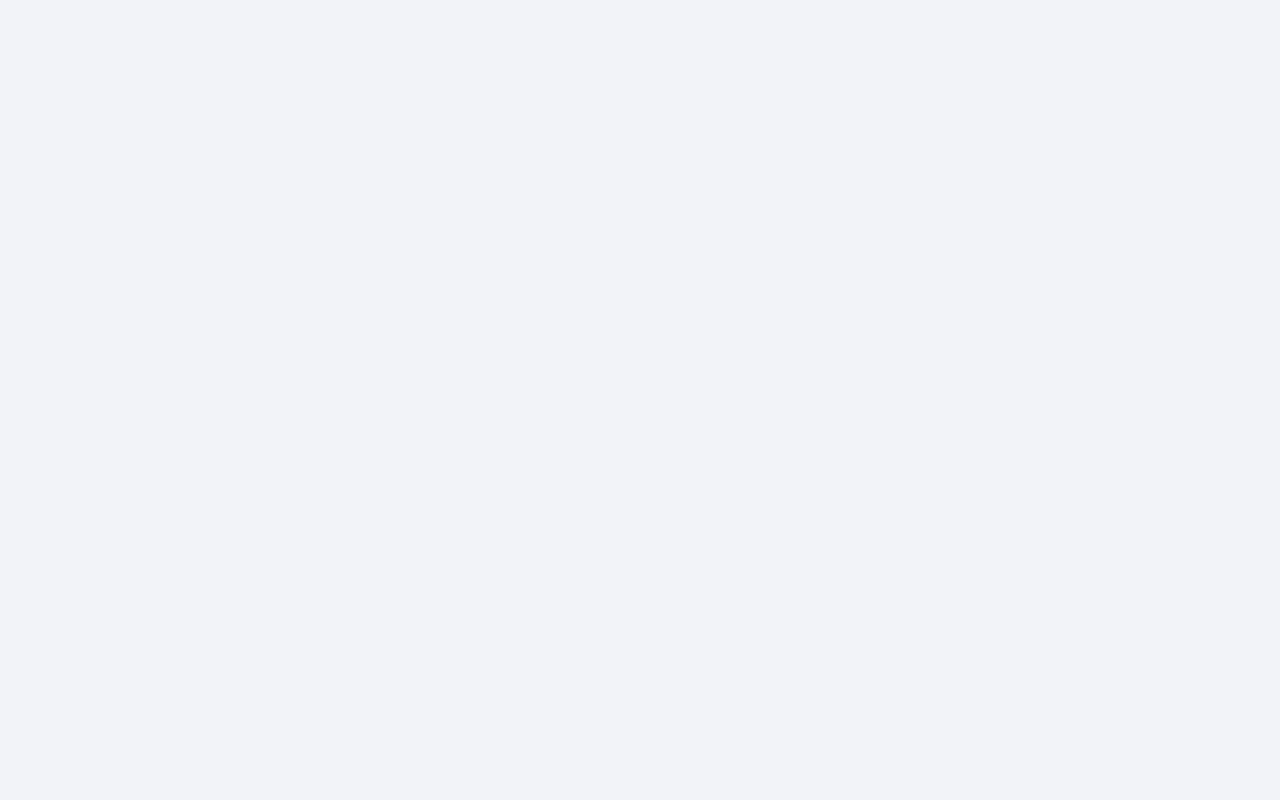
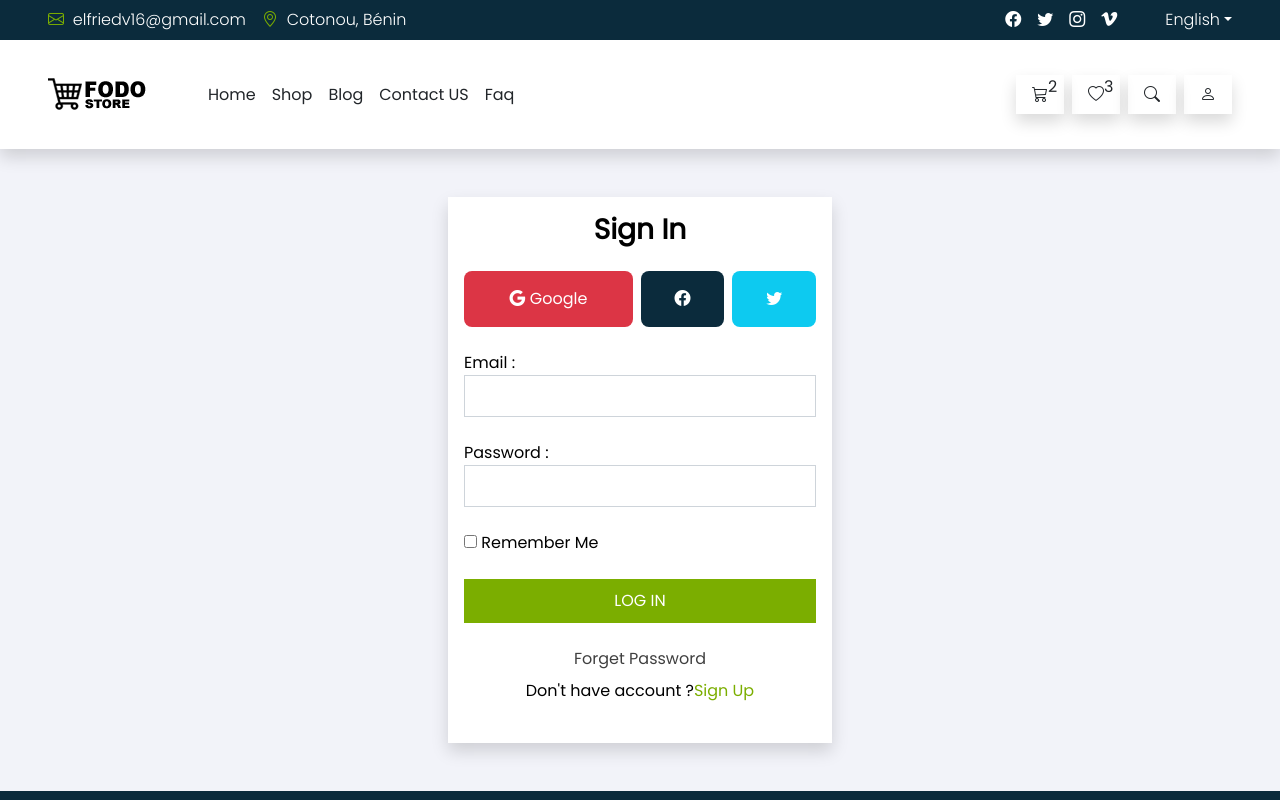
Before and after one commit to v1p3r75/friedshop-front-react, a React (Vite) app: page /login in a window 1280 px wide. Before the commit this address had no page. Shown: the top 800 px of the page. Built offline with nearby package versions, Linux system fonts and the light colour scheme.

Commit message:
Add Login View

```diff
--- a/src/App.tsx
+++ b/src/App.tsx
@@ -7,7 +7,7 @@ function App() {
   return (
     <Routes>
       <Route path="/" element={<Home />}></Route>
-      <Route path="/account" element={<Login />}></Route>
+      <Route path="/login" element={<Login />}></Route>
     </Routes>
 
   )
--- /dev/null
+++ b/src/components/Form.tsx
@@ -0,0 +1,45 @@
+import React from "react";
+import { Link } from "react-router-dom";
+
+const LoginForm = () => {
+
+    return (
+    <div className="login-form  bg-white shadow w-30 mx-auto my-5 text-black p-3" style={{minHeight : '500px'}}>
+        <h3 className="fw-bold text-center">Sign In</h3>
+        <form action="">
+            <div className="d-flex gap-2 sign-oauth my-4 text-white text-center">
+                <a href="#" className="d-block s-google w-50 bg-danger p-3 rounded-3"><i className="bi bi-google"></i><span> Google</span></a>
+                <a href="#" className="d-block s-facebook w-25 fd-bg-secondary rounded-3"><i className="bi bi-facebook" style={{lineHeight : '55px'}}></i></a>
+                <a href="#" className="d-block s-twitter w-25 bg-info rounded-3"><i className="bi bi-twitter" style={{lineHeight : '55px'}}></i></a>
+            </div>
+            <div className="my-4">
+                <div className="username w-100">
+                    <label className="w-100">
+                        <span>Email :</span> <input type="email" name="email" className="form-control rounded-0 p-2"/>
+                    </label>
+                </div>
+                <div className="user-pass my-4">
+                    <label className="w-100">
+                        <span>Password :</span> <input type="password" name="password" className="form-control rounded-0 p-2"/>
+                    </label>
+                </div>
+                <div className="remember-me">
+                    <label className="w-100">
+                        <input type="checkbox" name="remember"/>
+                        <span> Remember Me</span>
+                    </label>
+                </div>
+                <div className="submit text-center my-4"><a href="#" className="fd-btn">LOG IN</a></div>
+                <div className="bt text-center">
+                    <div><Link to="/reset-password" className="text-black opacity-75">Forget Password</Link></div>
+                    <div className="signup mt-2"><span>Don't have account ?</span><Link to="/signup"  className="fd-color-primary">Sign Up</Link></div>
+                </div>
+            </div>
+        </form>
+    </div>
+    )
+}
+
+
+
+export {LoginForm}
--- a/src/views/Login.tsx
+++ b/src/views/Login.tsx
@@ -1,4 +1,5 @@
 import React from 'react'
+import { LoginForm } from '../components/Form';
 import Footer from './includes/Footer';
 import Header from './includes/Header';
 
@@ -7,6 +8,7 @@ const Login = () => {
   return (
     <>
         <Header />
+        <LoginForm />
         <Footer />
     </>
 )
--- a/src/views/includes/Header.tsx
+++ b/src/views/includes/Header.tsx
@@ -60,7 +60,7 @@ const Header = () => {
                         <div><Link to="/cart" className="position-relative border-3 shadow border-light py-2 px-3 text-dark fd-hover-bg-primary"><i className="bi bi-cart3"></i><span className="position-absolute top-0">2</span></Link></div>
                         <div><Link to="/wishlist" className="position-relative border-3 shadow border-light py-2 px-3 text-dark fd-hover-bg-primary"><i className="bi bi-heart"></i><span className="position-absolute top-0">3</span></Link></div>
                         <div><Link to="/search" className="position-relative border-3 shadow border-light py-2 px-3 text-dark fd-hover-bg-primary"><i className="bi bi-search"></i></Link></div>
-                        <div><Link to="/account" className="position-relative border-3 shadow border-light py-2 px-3 text-dark fd-hover-bg-primary"><i className="bi bi-person"></i></Link></div>
+                        <div><Link to="/login" className="position-relative border-3 shadow border-light py-2 px-3 text-dark fd-hover-bg-primary"><i className="bi bi-person"></i></Link></div>
                     </div>
         </div>
     </div>
```
